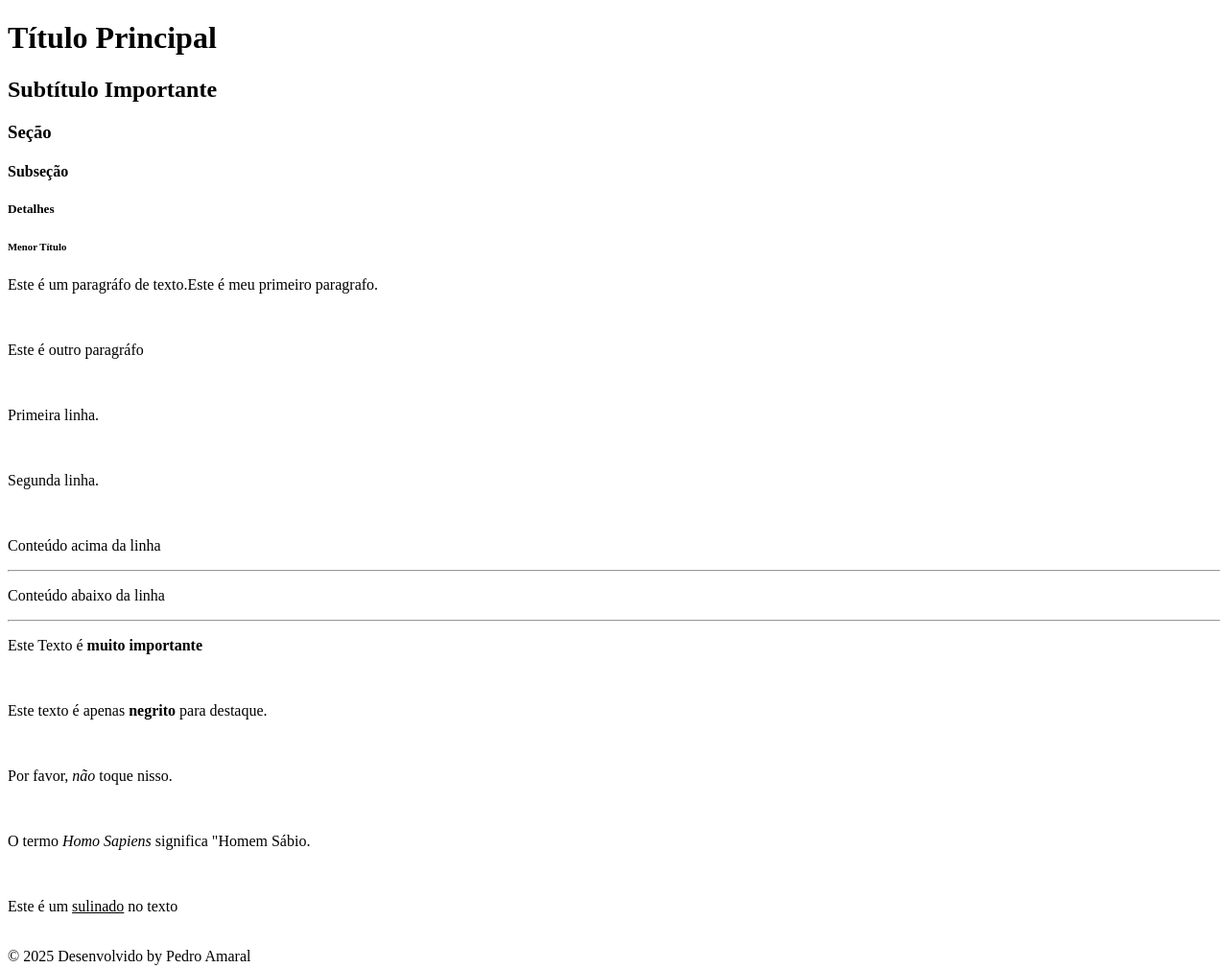
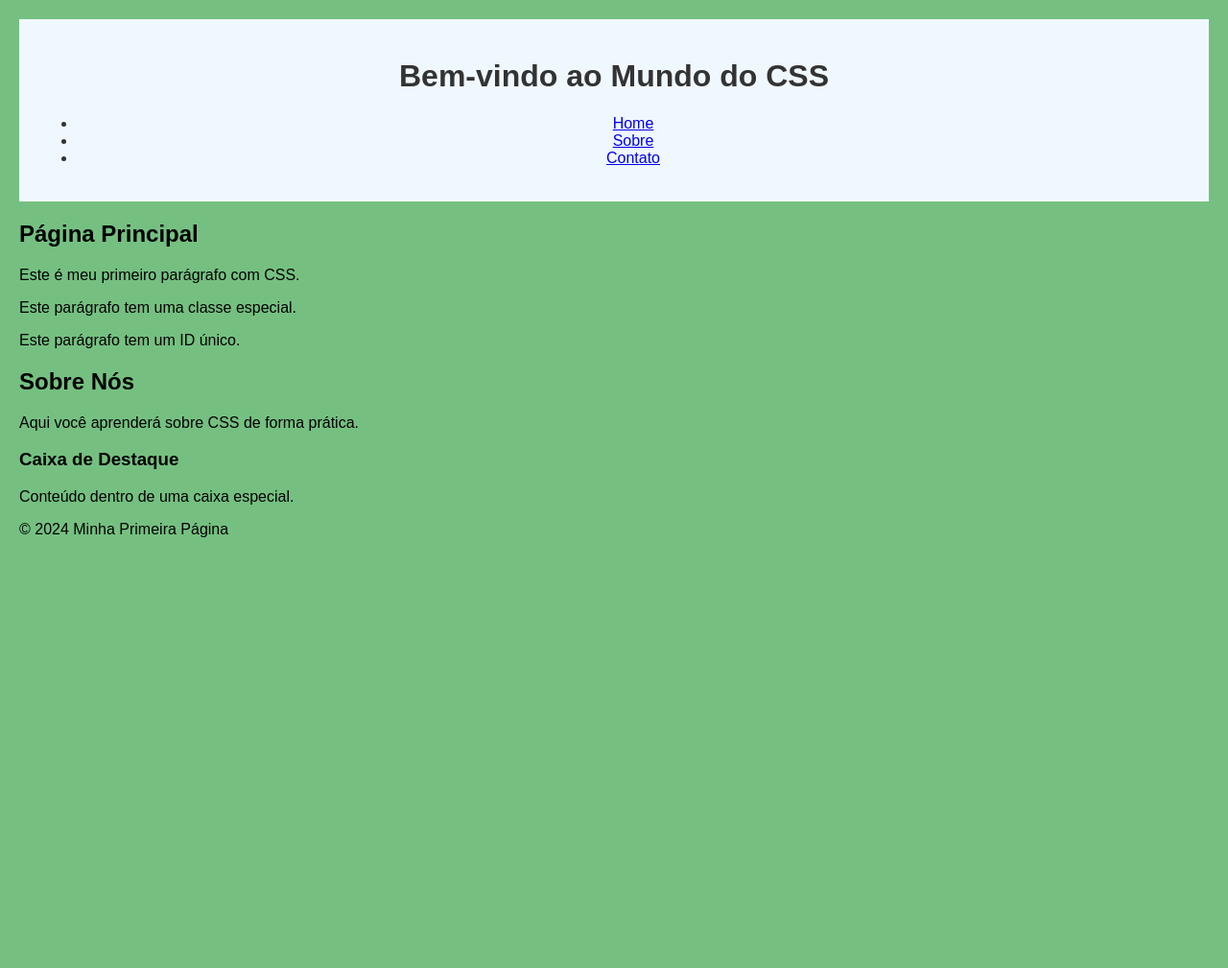
Before and after one commit to PedroPCAmaral/HTML, a plain HTML site: page index.html in a window 1280 px wide. Shown: the whole page at 96% size. After the commit the page ends 800 px from the top, so only its background shows below. Drawn offline with Linux system fonts and the light colour scheme.

Commit message:
HTML com CSS

```diff
--- a/index.html
+++ b/index.html
@@ -1,57 +1,56 @@
 <!DOCTYPE html>
-<html lang="pt-br">
+<html lang="pt-BR">
 <head>
     <meta charset="UTF-8">
     <meta name="viewport" content="width=device-width, initial-scale=1.0">
-    <title>Pedro Amaral</title>
+    <title>Minha Primeira Página com CSS</title>
+<style>
+/*CSS INTERNO */
+body{
+    font-family: Arial, Helvetica, sans-serif;
+    margin: 0;
+    padding: 20px;
+    background-color: rgba(0, 139, 23, 0.541);
+}
+header{
+    background-color: aliceblue;
+    color: #333;
+    padding: 20px;
+    text-align: center;
+}
+</style>
+
+
 </head>
 <body>
-    <!--Títulos-->
-    <h1>Título Principal</h1>
-    <h2>Subtítulo Importante</h2>
-    <h3>Seção</h3>
-    <h4>Subseção</h4>
-    <h5>Detalhes</h5>
-    <h6>Menor Título</h6>
-
-    <!--Paragráfo-->
-    <p>Este é um paragráfo de texto.Este é meu primeiro paragrafo.</p>
-   <br>
-    <p>Este é outro paragráfo</p>
-<br>
-
-    <!--Quebras de linhas-->
-<p>Primeira linha.</p><br>
-<p>Segunda linha.</p><br>
-
-<!--Linha Horizontal-->
-<p>Conteúdo acima da linha</p> <hr>
-<p>Conteúdo abaixo da linha</p> <hr>
-
-
-<!--Formatação de Texto-->
-
-<p>Este Texto é <strong> muito importante</strong> <p>
-<br>
-
-<p>Este texto é apenas <b>negrito</b> para destaque.  </p>
-<br>
-
-<p>Por favor, <em>não</em> toque nisso.</p>
-<br>
-
-<p>O termo <i>Homo Sapiens</i> significa "Homem Sábio.</p>
-<br>
-
-<p>Este é um <u>sulinado</u> no texto</p>
-<br>
-
-<!--Roda pé-->
-
-<footer>
-&copy; 2025 Desenvolvido by Pedro Amaral
-</footer>
-
-
+    <header>
+        <h1>Bem-vindo ao Mundo do CSS</h1>
+        <nav>
+            <ul>
+                <li><a href="#home">Home</a></li>
+                <li><a href="#sobre">Sobre</a></li>
+                <li><a href="#contato">Contato</a></li>
+            </ul>
+        </nav>
+    </header>
+    <main>
+        <section id="home">
+            <h2>Página Principal</h2>
+            <p>Este é meu primeiro parágrafo com CSS.</p>
+            <p class="destaque">Este parágrafo tem uma classe especial.</p>
+            <p id="paragrafo-unico">Este parágrafo tem um ID único.</p>
+        </section>
+        <section id="sobre">
+            <h2>Sobre Nós</h2>
+            <p>Aqui você aprenderá sobre CSS de forma prática.</p>
+            <div class="caixa">
+                <h3>Caixa de Destaque</h3>
+                <p>Conteúdo dentro de uma caixa especial.</p>
+            </div>
+        </section>
+    </main>
+    <footer>
+        <p>&copy; 2024 Minha Primeira Página</p>
+    </footer>
 </body>
 </html>
```
